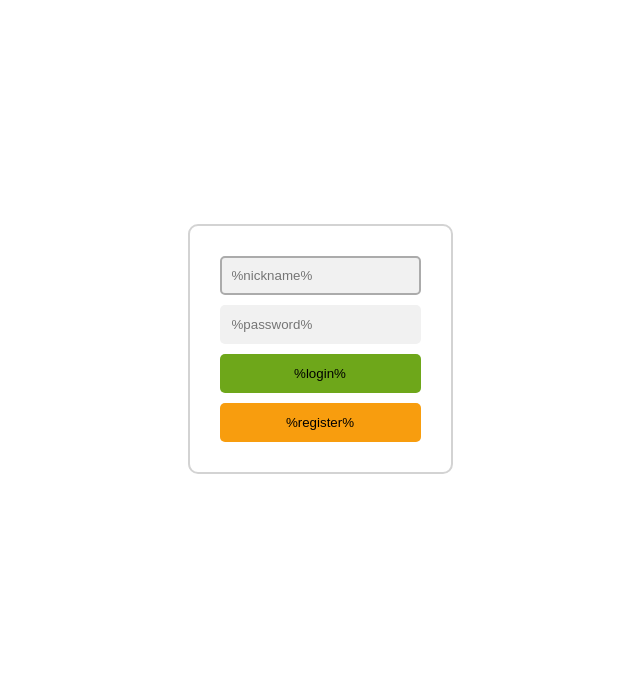
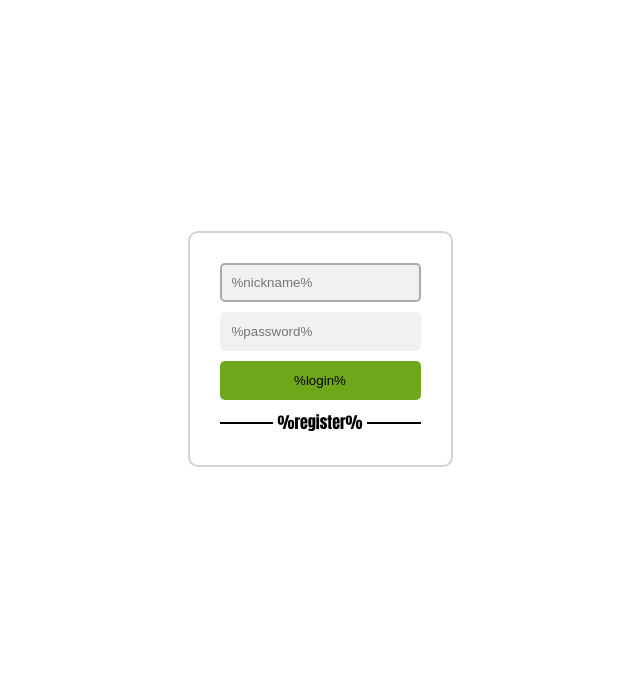
Before and after one commit to Nopro263/ksb, a FastAPI app: template nginx/templates/login.html in a window 1280 px wide. Shown: the part 68-750 px from the top of the page, without its empty margins (320-960 px from the left). Run offline with FastAPI, Linux system fonts and the light colour scheme; the template is opened without the code that fills it, so the values that code supplies are empty.

Commit message:
changed registering button

```diff
--- a/nginx/templates/login.css
+++ b/nginx/templates/login.css
@@ -1,3 +1,30 @@
 main {
     align-items: center;
 }
+
+#register {
+    display: flex;
+    align-items: center;
+    cursor: pointer;
+    width: calc(100% - var(--margin-xxs) * 2);
+    margin: var(--margin-xxs);
+}
+
+#register > span.content {
+    width: fit-content;
+    color: black;
+}
+
+#register > span:not(.content) {
+    flex: 1 1 auto;
+    height: 2px;
+    background-color: black;
+}
+
+#register > span:not(.content):first-of-type {
+    margin-right: var(--margin-xxs);
+}
+
+#register > span:not(.content):last-of-type {
+    margin-left: var(--margin-xxs);
+}
--- a/nginx/templates/login.html
+++ b/nginx/templates/login.html
@@ -11,6 +11,6 @@
     <input type="password" id="password" placeholder="%password%"/>
     <div class="row" id="msg"></div>
     <input type="submit" value="%login%" id="submit" class="primary"/>
-    <input type="button" value="%register%" class="secondary" id="register" onclick="window.location.pathname = '/register' "/>
+    <a id="register" onclick="window.location.pathname = '/register' "><span></span><span class="content">%register%</span><span></span></a>
 </form>
 {% endblock %}
```
